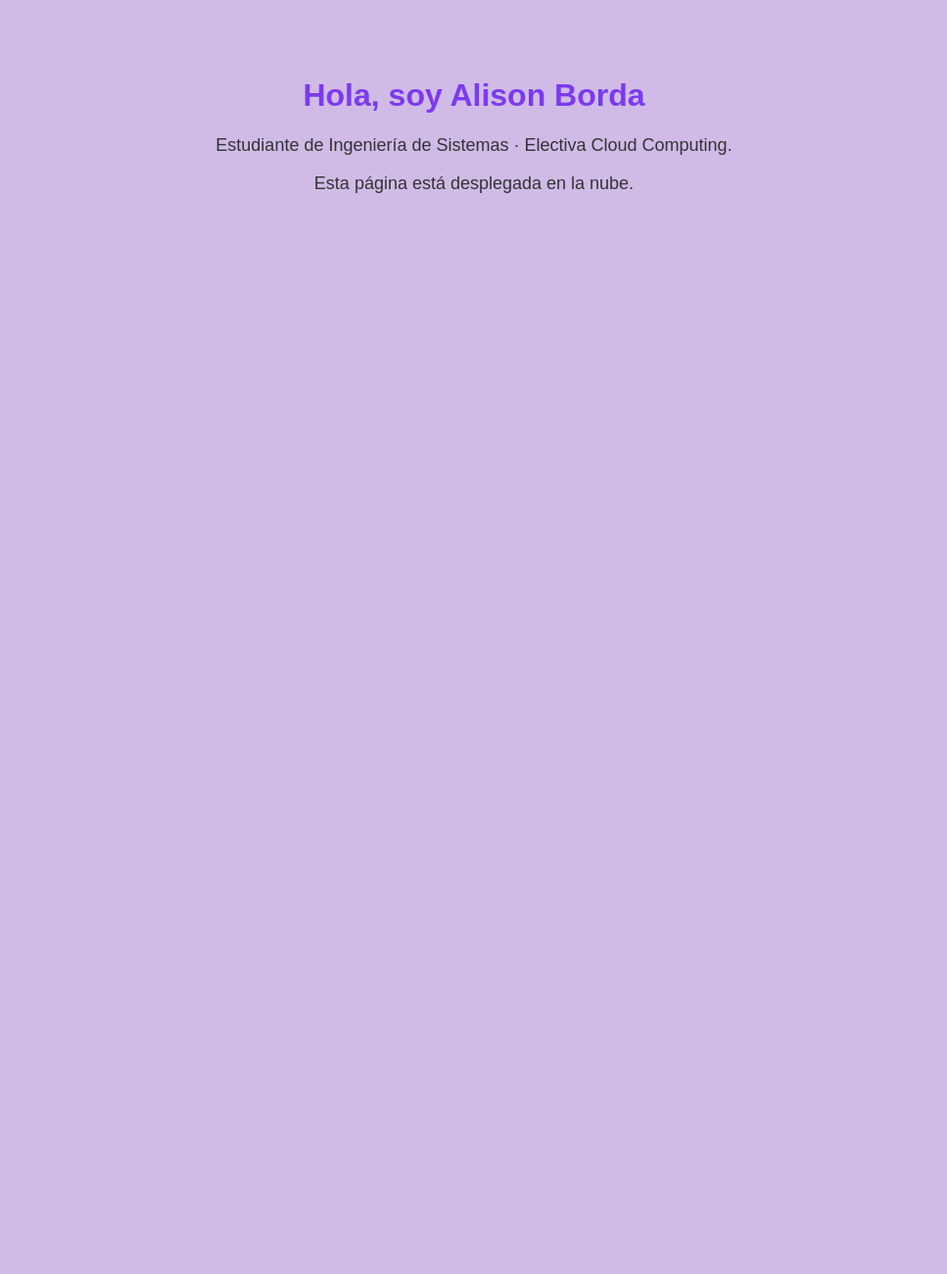
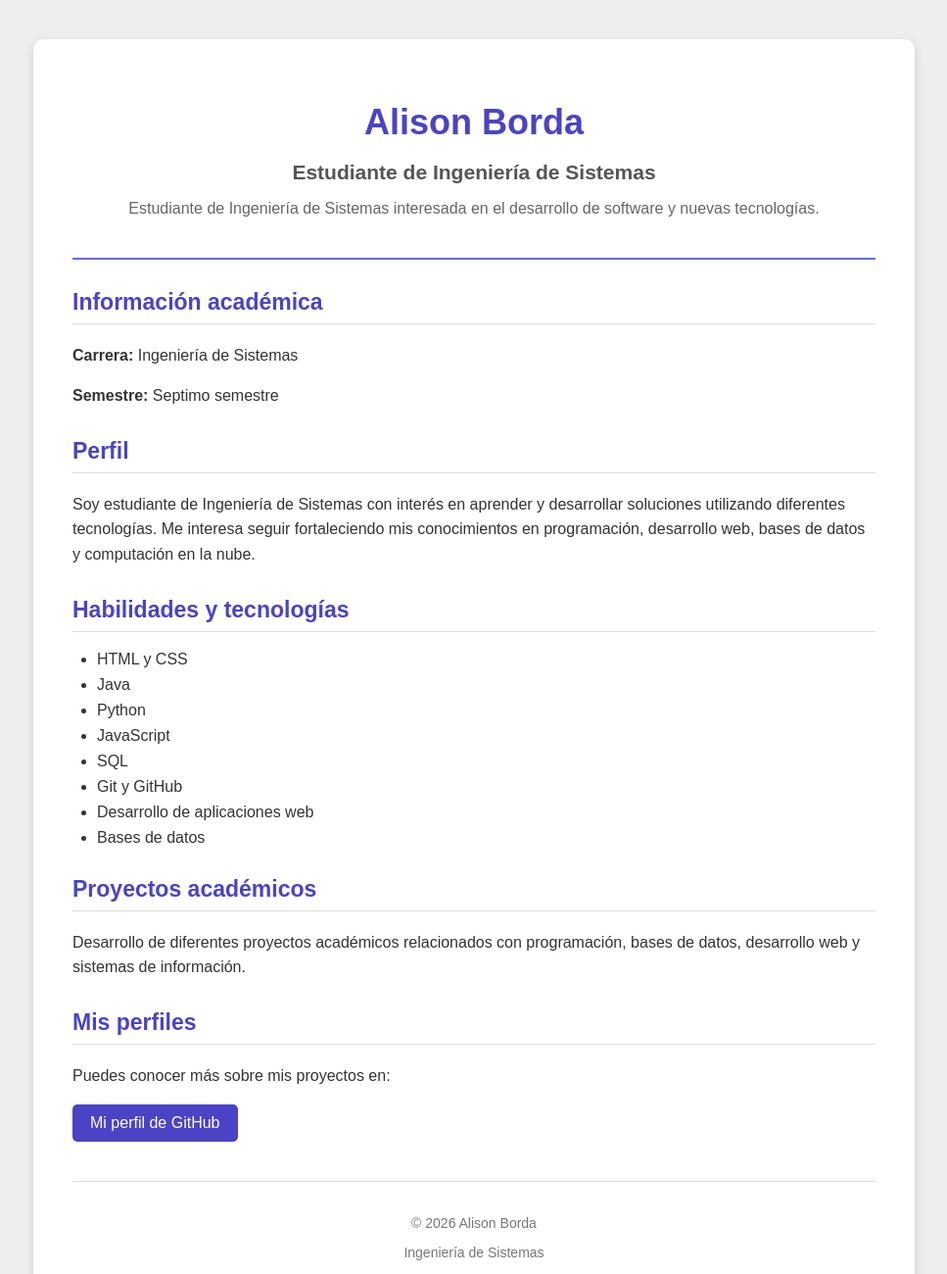
Before and after one commit to Aliborda/mi-primera-web, a plain HTML site: page index.html in a window 1280 px wide. Shown: the top 1300 px of the page at 98% size, without its empty margins (156-1123 px from the left). Before the commit the page ends 800 px from the top, so only its background shows below. Drawn offline with Linux system fonts and the light colour scheme.

Commit message:
Página personal inicial

```diff
--- a/index.html
+++ b/index.html
@@ -1,14 +1,133 @@
 <!DOCTYPE html>
 <html lang="es">
+
 <head>
-  <meta charset="UTF-8">
-  <meta name="viewport" content="width=device-width, initial-scale=1.0">
-  <title>Mi primera web en la nube</title>
-  <link rel="stylesheet" href="styles.css">
+    <meta charset="UTF-8">
+    <meta name="viewport" content="width=device-width, initial-scale=1.0">
+
+    <title>Hoja de Vida - Alison Borda</title>
+
+    <link rel="stylesheet" href="styles.css">
 </head>
+
 <body>
-  <h1>Hola, soy Alison Borda</h1>
-  <p>Estudiante de Ingeniería de Sistemas · Electiva Cloud Computing.</p>
-  <p>Esta página está desplegada en la nube.</p>
+
+    <div class="hoja-vida">
+
+        <!-- Encabezado -->
+        <header>
+            <h1>Alison Borda</h1>
+
+            <h2>Estudiante de Ingeniería de Sistemas</h2>
+
+            <p>
+                Estudiante de Ingeniería de Sistemas interesada en
+                el desarrollo de software y nuevas tecnologías.
+            </p>
+        </header>
+
+
+        <!-- Información personal -->
+        <section>
+
+            <h2>Información académica</h2>
+
+            <p>
+                <strong>Carrera:</strong>
+                Ingeniería de Sistemas
+            </p>
+
+            <p>
+                <strong>Semestre:</strong>
+                Septimo semestre
+            </p>
+
+        </section>
+
+
+        <!-- Perfil -->
+        <section>
+
+            <h2>Perfil</h2>
+
+            <p>
+                Soy estudiante de Ingeniería de Sistemas con interés
+                en aprender y desarrollar soluciones utilizando
+                diferentes tecnologías. Me interesa seguir fortaleciendo
+                mis conocimientos en programación, desarrollo web,
+                bases de datos y computación en la nube.
+            </p>
+
+        </section>
+
+
+        <!-- Habilidades -->
+        <section>
+
+            <h2>Habilidades y tecnologías</h2>
+
+            <ul>
+                <li>HTML y CSS</li>
+                <li>Java</li>
+                <li>Python</li>
+                <li>JavaScript</li>
+                <li>SQL</li>
+                <li>Git y GitHub</li>
+                <li>Desarrollo de aplicaciones web</li>
+                <li>Bases de datos</li>
+            </ul>
+
+        </section>
+
+
+        <!-- Proyectos -->
+        <section>
+
+            <h2>Proyectos académicos</h2>
+
+            <p>
+                Desarrollo de diferentes proyectos académicos
+                relacionados con programación, bases de datos,
+                desarrollo web y sistemas de información.
+            </p>
+
+        </section>
+
+
+        <!-- Perfil GitHub -->
+        <section>
+
+            <h2>Mis perfiles</h2>
+
+            <p>
+                Puedes conocer más sobre mis proyectos en:
+            </p>
+
+            <a
+                href="https://github.com/Aliborda"
+                target="_blank"
+            >
+                Mi perfil de GitHub
+            </a>
+
+        </section>
+
+
+        <!-- Pie de página -->
+        <footer>
+
+            <p>
+                © 2026 Alison Borda
+            </p>
+
+            <p>
+                Ingeniería de Sistemas
+            </p>
+
+        </footer>
+
+    </div>
+
 </body>
+
 </html>
--- a/styles.css
+++ b/styles.css
@@ -1,15 +1,166 @@
-body {
-    font-family: Arial, sans-serif;
-    background-color: #d0bbe7;
-    text-align: center;
-    padding: 50px;
+/* Configuración general */
+
+* {
+    box-sizing: border-box;
 }
 
-h1 {
-    color: #7c3aed;
+body {
+    margin: 0;
+
+    font-family: Arial, sans-serif;
+
+    background-color: #eeeeee;
+
+    color: #333333;
 }
 
-p {
-    color: #333333;
-    font-size: 18px;
+
+/* Hoja de vida */
+
+.hoja-vida {
+    width: 80%;
+    max-width: 900px;
+
+    margin: 40px auto;
+
+    background-color: white;
+
+    padding: 40px;
+
+    border-radius: 10px;
+
+    box-shadow: 0 3px 10px rgba(0, 0, 0, 0.15);
 }
+
+
+/* Encabezado */
+
+header {
+    text-align: center;
+
+    padding-bottom: 25px;
+
+    border-bottom: 2px solid #6c63ff;
+}
+
+header h1 {
+    margin-bottom: 10px;
+
+    color: #4b43c5;
+
+    font-size: 36px;
+}
+
+header h2 {
+    margin-bottom: 15px;
+
+    color: #555555;
+
+    font-size: 21px;
+}
+
+header p {
+    color: #666666;
+
+    font-size: 16px;
+}
+
+
+/* Secciones */
+
+section {
+    margin-top: 30px;
+}
+
+section h2 {
+    color: #4b43c5;
+
+    font-size: 23px;
+
+    border-bottom: 1px solid #dddddd;
+
+    padding-bottom: 8px;
+}
+
+
+/* Texto */
+
+section p {
+    line-height: 1.6;
+
+    font-size: 16px;
+}
+
+
+/* Lista de habilidades */
+
+ul {
+    padding-left: 25px;
+}
+
+li {
+    margin-bottom: 8px;
+
+    font-size: 16px;
+}
+
+
+/* Enlace */
+
+a {
+    display: inline-block;
+
+    padding: 10px 18px;
+
+    background-color: #4b43c5;
+
+    color: white;
+
+    text-decoration: none;
+
+    border-radius: 5px;
+}
+
+a:hover {
+    background-color: #38319e;
+}
+
+
+/* Footer */
+
+footer {
+    margin-top: 40px;
+
+    padding-top: 20px;
+
+    border-top: 1px solid #dddddd;
+
+    text-align: center;
+
+    color: #777777;
+
+    font-size: 14px;
+}
+
+
+/* Adaptación para celular */
+
+@media (max-width: 600px) {
+
+    .hoja-vida {
+        width: 95%;
+
+        padding: 25px;
+
+        margin: 20px auto;
+    }
+
+    header h1 {
+        font-size: 28px;
+    }
+
+    header h2 {
+        font-size: 18px;
+    }
+
+}
```
